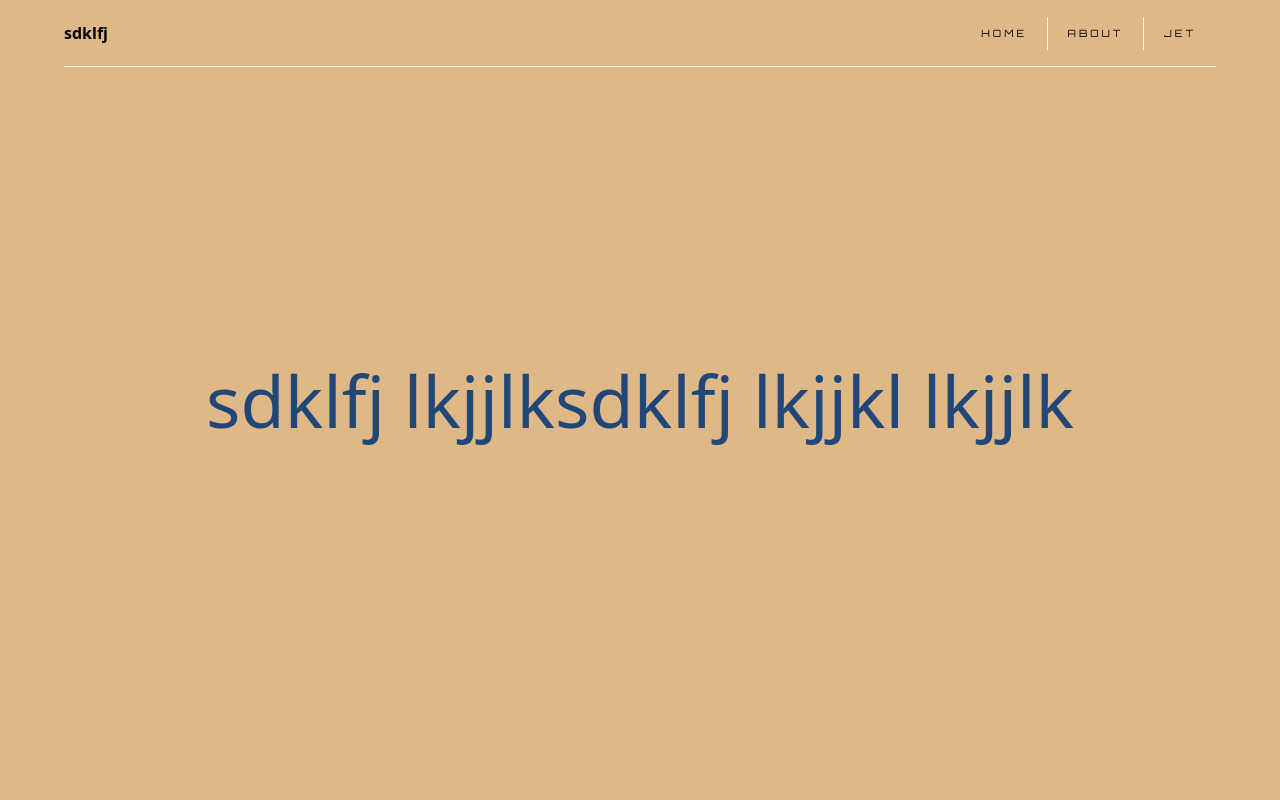
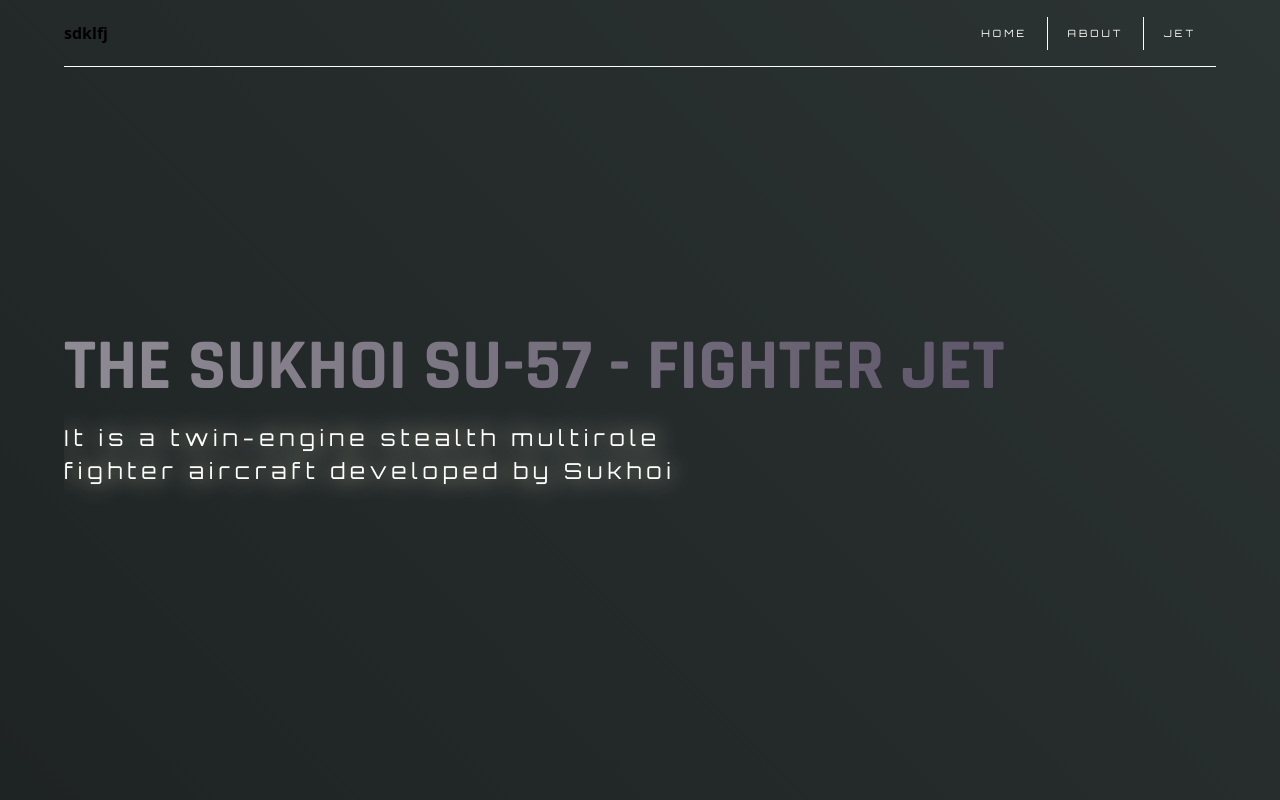
Before and after one commit to chinmayweb3/digitalThinker, a React (Vite) app: page / in a window 1280 px wide. Shown: the top 800 px of the page. Built offline with nearby package versions, Linux system fonts and the light colour scheme; no server answers.

Commit message:
first section done

```diff
--- a/src/components/canvaPlane/canvaPlane.jsx
+++ b/src/components/canvaPlane/canvaPlane.jsx
@@ -21,7 +21,8 @@
     scaleX: 0.13,
     scaleY: 0.13,
     scaleZ: 0.13,
-    bg: "#deb887",
+    bg: "#2C3333",
+    color: "#FFFFFa",
   },
 
   {
@@ -34,7 +35,8 @@
     scaleX: 0.13,
     scaleY: 0.13,
     scaleZ: 0.13,
-    bg: "#aaa",
+    bg: "#526D82",
+    color: "#FFFF9D",
   },
   {
     rotationX: 0.5,
@@ -46,7 +48,8 @@
     scaleX: 0.3,
     scaleY: 0.3,
     scaleZ: 0.3,
-    bg: "#141414",
+    bg: "#395B64",
+    color: "#86B189",
   },
 ];
 
@@ -110,23 +113,32 @@
       console.log("New section scrollY: " + newSection, currentSection);
       document.getElementById("main").style.backgroundColor = movement[newSection].bg;
 
+      gsap.to(".navbar-cta", {
+        duration: 1.2,
+        color: movement[newSection].color,
+      });
+      gsap.to(".nav-line", {
+        duration: 1.2,
+        backgroundColor: movement[newSection].color,
+      });
+
       if (!!model3d) {
         gsap.to(model3d.rotation, {
-          duration: 1.2,
+          duration: 2,
           x: movement[newSection].rotationX,
           y: movement[newSection].rotationY,
           z: movement[newSection].rotationZ,
           ease: Back.easeInOut(1),
         });
         gsap.to(model3d.position, {
-          duration: 1.2,
+          duration: 2,
           x: movement[newSection].positionX,
           y: movement[newSection].positionY,
           z: movement[newSection].positionZ,
           ease: Back.easeInOut(1),
         });
         gsap.to(model3d.scale, {
-          duration: 1.2,
+          duration: 2,
           ease: Back.easeInOut(1),
           x: movement[newSection].scaleX,
           y: movement[newSection].scaleY,
@@ -149,6 +161,12 @@
   useEffect(() => {
     const scrollY = window.scrollY;
     const newSection = Math.round(scrollY / sizes.height);
+
+    gsap.to(".nav-text-font", {
+      duration: 1.2,
+      color: movement[newSection].color,
+    });
+
     if (!preloader && modelState) {
       gsap.to(modelState.rotation, {
         duration: 1,
--- a/src/components/firstSection/firstSec.tsx
+++ b/src/components/firstSection/firstSec.tsx
@@ -2,9 +2,15 @@
 
 const FirstSection = ({ preloader, setPreloader }) => {
   return (
-    <section id="home" className="full-screen flex-center text-white text-[72px] mix-blend-difference">
-      <h2 className="z-[19]">sdklfj lkjjlk</h2>
-      <h2 className="z-[19]">sdklfj lkjjkl lkjjlk</h2>
+    <section id="home" className="full-screen flex-center justify-start mx-auto w-[90%] ">
+      <div className="z-[21]">
+        <h2 className="text-[72px] font-rajdhani font-bold text-transparent text- bg-clip-text bg-gradient-to-r from-[#8f8b94] to-[#5f576a] mix-blend-difference">
+          THE SUKHOI SU-57 - FIGHTER JET
+        </h2>
+        <h2 className="first-para-shadow text-white font-orbitron text-[22px] tracking-[5px]">
+          It is a twin-engine stealth multirole <br /> fighter aircraft developed by Sukhoi{" "}
+        </h2>
+      </div>
     </section>
   );
 };
--- a/src/components/navbar/nav.jsx
+++ b/src/components/navbar/nav.jsx
@@ -1,25 +1,27 @@
-import React from "react";
+import React, { useEffect } from "react";
 
 const Navbar = () => {
+  useEffect(() => {}, []);
+
   return (
     <nav className="fixed top-0 left-0 w-full z-[21]">
       <div className="mx-auto w-[90%] h-[66px] flex justify-between items-center">
         <h1 className="font-black ">sdklfj</h1>
-        <div className="flex h-full font-orbitron mix-blend-difference tracking-[50px] text-[10px]">
+        <div className=" flex h-full font-orbitron mix-blend-difference tracking-[50px] text-[10px]">
           <a href="#home" className="navbar-cta">
             HOME
           </a>
-          <div className="h-[50%] my-auto w-[0.5px] bg-white" />
+          <div className="nav-line h-[50%] my-auto w-[0.5px] bg-white" />
           <a href="#about" className="navbar-cta">
             ABOUT
           </a>
-          <div className="h-[50%] my-auto w-[0.5px] bg-white" />
+          <div className="nav-line h-[50%] my-auto w-[0.5px] bg-white" />
           <a href="#jet" className="navbar-cta">
             JET
           </a>
         </div>
       </div>
-      <div className="mx-auto w-[90%] h-[0.5px] bg-white " />
+      <div className="nav-line mx-auto w-[90%] h-[0.5px] bg-white " />
     </nav>
   );
 };
--- a/src/index.css
+++ b/src/index.css
@@ -1,4 +1,4 @@
-@import url("https://fonts.googleapis.com/css2?family=Orbitron:wght@400;500;600;700&display=swap");
+@import url("https://fonts.googleapis.com/css2?family=Orbitron:wght@400;600&family=Rajdhani:wght@600;700&display=swap");
 
 @tailwind base;
 @tailwind components;
@@ -18,7 +18,8 @@
 main {
   box-sizing: border-box;
   scroll-snap-type: y mandatory;
-  background-color: #deb887;
+  background: linear-gradient(45deg, #0000008f, transparent);
+  background-color: #2c3333;
   transition: 2s all;
 }
 
@@ -48,3 +49,7 @@
     @apply h-full grid place-content-center text-center  px-[20px] hover:bg-white/25 duration-200 tracking-[3px] font-normal;
   }
 }
+
+.first-para-shadow {
+  text-shadow: 0 0 24px #ffffdb;
+}
--- a/tailwind.config.js
+++ b/tailwind.config.js
@@ -4,6 +4,7 @@
   theme: {
     fontFamily: {
       orbitron: ["Orbitron", "sans-serif"],
+      rajdhani: ["Rajdhani", "sans-serif"],
     },
     extend: {
       backgroundColor: {
```
